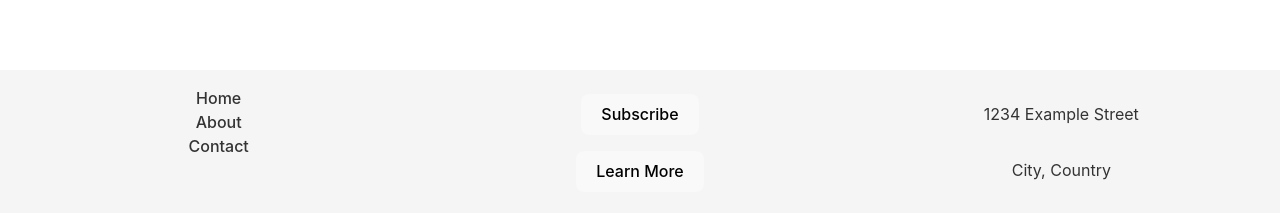
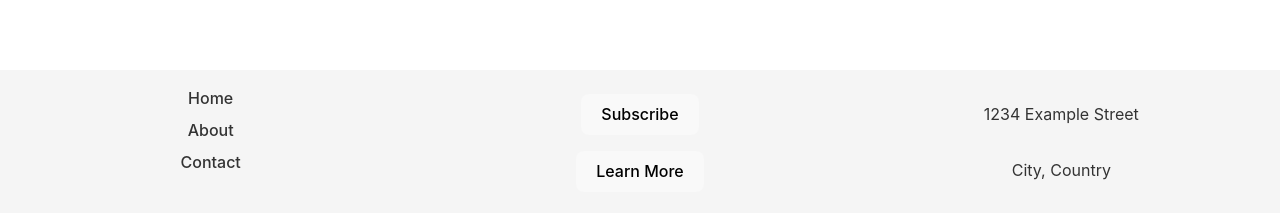
Before and after one commit to repositoryGamesUNAL/repositorioJuegos, a React (Vite) app in the folder games-repository-frontend/: page / in a window 1280 px wide. Shown: the part 584-797 px from the top of the page. Built offline with nearby package versions, Linux system fonts and the light colour scheme.

Commit message:
fix: Separando los estilos del componente de prueba navbar y footer
Se separan los estilos inline de los componentes diseñados para prueba ;)  de el layout con contenido dinámico, ahora se encuentra separados en carpetas con su respectivos archivos module.scss

```diff
--- a/games-repository-frontend/src/Components/pruebas/Footer.tsx
+++ /dev/null
@@ -1,61 +0,0 @@
-import React from 'react';
-
-// Define las props que acepta el componente
-
-const Footer: React.FC = () => {
-  // Define estilos utilizando CSSProperties
-  const footerStyles: React.CSSProperties = {
-    display: 'grid',
-    gridTemplateColumns: '1fr 1fr 1fr',
-    gap: '1rem',
-    padding: '1rem',
-    backgroundColor: '#f5f5f5',
-    color: '#333',
-    textAlign: 'center',
-  };
-
-  const columnStyles: React.CSSProperties = {
-    display: 'flex',
-    flexDirection: 'column',
-    alignItems: 'center',
-  };
-
-  const menuStyles: React.CSSProperties = {
-    listStyle: 'none',
-    padding: 0,
-    margin: 0,
-  };
-
-  const linkStyles: React.CSSProperties = {
-    textDecoration: 'none',
-    color: '#333',
-    marginBottom: '0.5rem',
-  };
-
-  return (
-    <footer style={footerStyles}>
-      {/* Primera columna */}
-      <div style={columnStyles}>
-        <ul style={menuStyles}>
-          <li><a href="/" style={linkStyles}>Home</a></li>
-          <li><a href="/about" style={linkStyles}>About</a></li>
-          <li><a href="/contact" style={linkStyles}>Contact</a></li>
-        </ul>
-      </div>
-
-      {/* Segunda columna */}
-      <div style={columnStyles}>
-        <button style={{ margin: '0.5rem 0' }}>Subscribe</button>
-        <button style={{ margin: '0.5rem 0' }}>Learn More</button>
-      </div>
-
-      {/* Tercera columna */}
-      <div style={columnStyles}>
-        <p>1234 Example Street</p>
-        <p>City, Country</p>
-      </div>
-    </footer>
-  );
-};
-
-export default Footer;
--- a/games-repository-frontend/src/Components/pruebas/Navbar.tsx
+++ /dev/null
@@ -1,22 +0,0 @@
-import React from 'react';
-import { Link } from 'react-router-dom';
-
-const Navbar: React.FC = () => {
-  return (
-    <nav style={{ backgroundColor: '#333', padding: '1rem' }}>
-      <ul style={{ display: 'flex', listStyle: 'none', margin: 0, padding: 0 }}>
-        <li style={{ marginRight: '1rem' }}>
-          <Link to="/" style={{ color: '#fff', textDecoration: 'none' }}>Home</Link>
-        </li>
-        <li style={{ marginRight: '1rem' }}>
-          <Link to="/about" style={{ color: '#fff', textDecoration: 'none' }}>About</Link>
-        </li>
-        <li>
-          <Link to="/contact" style={{ color: '#fff', textDecoration: 'none' }}>Contact</Link>
-        </li>
-      </ul>
-    </nav>
-  );
-};
-
-export default Navbar;
--- /dev/null
+++ b/games-repository-frontend/src/Components/pruebas/footer/Footer.tsx
@@ -0,0 +1,30 @@
+import React from 'react';
+import styles from './footer.module.scss'; // Cambia según el nombre de tu archivo
+
+const Footer: React.FC = () => {
+  return (
+    <footer className={styles.footer}>
+      <div className={styles.column}>
+        <ul className={styles.menu}>
+          <li><a href="/" className={styles.link}>Home</a></li>
+          <li><a href="/about" className={styles.link}>About</a></li>
+          <li><a href="/contact" className={styles.link}>Contact</a></li>
+        </ul>
+      </div>
+
+      {/* Segunda columna */}
+      <div className={styles.column}>
+        <button className={styles.button}>Subscribe</button>
+        <button className={styles.button}>Learn More</button>
+      </div>
+
+      {/* Tercera columna */}
+      <div className={styles.column}>
+        <p>1234 Example Street</p>
+        <p>City, Country</p>
+      </div>
+    </footer>
+  );
+};
+
+export default Footer;
--- /dev/null
+++ b/games-repository-frontend/src/Components/pruebas/footer/footer.module.scss
@@ -0,0 +1,34 @@
+.footer {
+    display: grid;
+    grid-template-columns: 1fr 1fr 1fr;
+    gap: 1rem;
+    padding: 1rem;
+    background-color: #f5f5f5;
+    color: #333;
+    text-align: center;
+}
+
+.column {
+    display: flex;
+    flex-direction: column;
+    align-items: center;
+}
+
+.menu {
+    list-style: none;
+    padding: 0;
+    margin: 0;
+    display: flex;
+    flex-direction: column;
+    gap: 0.5rem;
+}
+
+.link {
+    text-decoration: none;
+    color: #333;
+    margin: 0;
+}
+
+.button {
+    margin: 0.5rem 0;
+}
--- /dev/null
+++ b/games-repository-frontend/src/Components/pruebas/navbar/Navbar.tsx
@@ -0,0 +1,23 @@
+import React from 'react';
+import { Link } from 'react-router-dom';
+import './navbar.module.scss';
+
+const Navbar: React.FC = () => {
+  return (
+    <nav>
+		<ul>
+			<li>
+				<Link to="/">Home</Link>
+			</li>
+			<li>
+				<Link to="/about">About</Link>
+			</li>
+			<li>
+				<Link to="/contact">Contact</Link>
+			</li>
+		</ul>
+    </nav>
+  );
+};
+
+export default Navbar;
--- /dev/null
+++ b/games-repository-frontend/src/Components/pruebas/navbar/navbar.module.scss
@@ -0,0 +1,20 @@
+nav{
+  background-color: #333;
+  padding: 1rem;
+}
+
+ul{
+  display: flex;
+  list-style: none;
+  margin: 0;
+  padding: 0;
+}
+
+li{
+  margin-right: 1rem;
+}
+
+a{
+  color: #fff;
+  text-decoration: none;
+}
--- a/games-repository-frontend/src/Components/templates/layout/layout.tsx
+++ b/games-repository-frontend/src/Components/templates/layout/layout.tsx
@@ -1,7 +1,7 @@
 import React from "react";
 import { layoutProps } from "./layout.type";
-import Navbar from "../../pruebas/Navbar";
-import Footer from "../../pruebas/Footer";
+import Navbar from "../../pruebas/navbar/Navbar";
+import Footer from "../../pruebas/footer/Footer";
 import "./layout.model.scss";
 
 const Layout: React.FC<layoutProps> = ({ children }) => {
```
